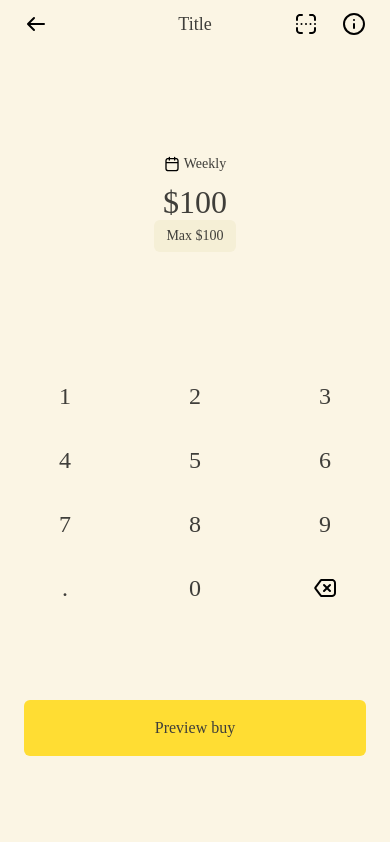
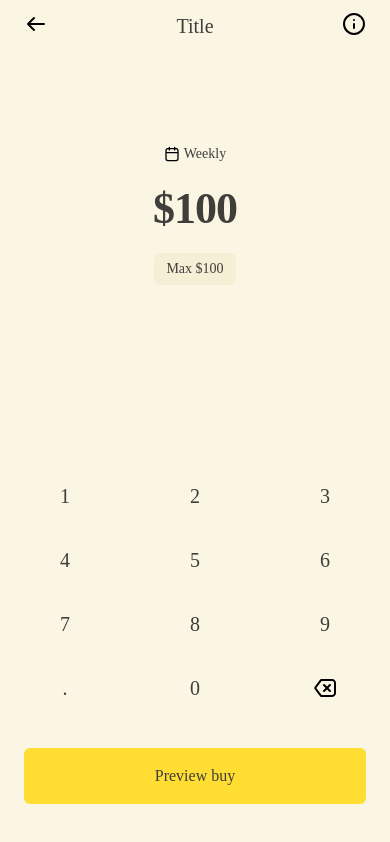
Before and after one commit to yeroar/block-pilot, a React Native app: screen / in a window 390 px wide. Built offline with nearby package versions, Linux system fonts and the light colour scheme.

Commit message:
styles polishing

```diff
--- a/cc-components/CurrencyInput/BottomContext.tsx
+++ b/cc-components/CurrencyInput/BottomContext.tsx
@@ -10,6 +10,7 @@ import {
   BorderRadiusBr1,
   SpacingM3,
   SpacingM8,
+  ObjectAccentBoldDefault,
 } from "../../generated-tokens/tokens";
 
 interface BottomContextProps {
--- a/cc-components/CurrencyInput/CurrencyInput.tsx
+++ b/cc-components/CurrencyInput/CurrencyInput.tsx
@@ -1,7 +1,7 @@
 import React from "react";
 import { View, StyleSheet } from "react-native";
 import { FoldText } from "../Primitives/FoldText";
-import { SpacingM12 } from "../../generated-tokens/tokens";
+import { SpacingM12, SpacingM4 } from "../../generated-tokens/tokens";
 
 interface CurrencyInputProps {
   amount?: string;
@@ -17,7 +17,7 @@ const CurrencyInput: React.FC<CurrencyInputProps> = ({
   return (
     <View style={styles.container}>
       {topSlot}
-      <FoldText type="header-xl-v2" style={styles.amount}>
+      <FoldText type="currency-input" style={styles.amount}>
         {amount}
       </FoldText>
       {bottomSlot}
@@ -28,6 +28,9 @@ const CurrencyInput: React.FC<CurrencyInputProps> = ({
 const styles = StyleSheet.create({
   container: {
     flexDirection: "column",
+    flexGrow: 1,
+    alignSelf: "stretch",
+    gap: SpacingM4,
     alignItems: "center",
     padding: SpacingM12,
     borderRadius: 8,
--- a/cc-components/FoldPageViewHeader/FoldPageViewHeader.tsx
+++ b/cc-components/FoldPageViewHeader/FoldPageViewHeader.tsx
@@ -1,8 +1,8 @@
-import React from 'react';
-import { View, StyleSheet, Dimensions } from 'react-native';
-import { useSafeAreaInsets } from 'react-native-safe-area-context';
-import { FoldText } from '../Primitives/FoldText';
-import FoldPressable from '../Primitives/FoldPressable';
+import React from "react";
+import { View, StyleSheet, Dimensions } from "react-native";
+import { useSafeAreaInsets } from "react-native-safe-area-context";
+import { FoldText } from "../Primitives/FoldText";
+import FoldPressable from "../Primitives/FoldPressable";
 import {
   ObjectPrimaryBoldDefault,
   ObjectPrimaryBoldPressed,
@@ -11,9 +11,9 @@ import {
   ObjectDisabledDisabled,
   FacePrimary,
   FaceDisabled,
-} from '../../generated-tokens/tokens';
-import StackControl from './StackControl';
-import { XCloseIcon } from '../assets/BlueSkyIcons/XCloseIcon';
+} from "../../generated-tokens/tokens";
+import StackControl from "./StackControl";
+import { XCloseIcon } from "../assets/BlueSkyIcons/XCloseIcon";
 
 const TOKENS = {
   colors: {
@@ -28,18 +28,18 @@ const TOKENS = {
 };
 
 type FoldPageViewHeaderProps = {
-  title?: string
-  subTitle?: string
-  leftIcon?: string
-  rightIcon?: string
-  onLeftPress?: () => void
-  onRightPress?: () => void
-  leftComponent?: React.ReactNode
-  rightComponent?: React.ReactNode
-  backgroundColor?: string
-  rightIconColor?: string
-  titleColor?: string
-}
+  title?: string;
+  subTitle?: string;
+  leftIcon?: string;
+  rightIcon?: string;
+  onLeftPress?: () => void;
+  onRightPress?: () => void;
+  leftComponent?: React.ReactNode;
+  rightComponent?: React.ReactNode;
+  backgroundColor?: string;
+  rightIconColor?: string;
+  titleColor?: string;
+};
 
 const HEADER_HEIGHT = 48;
 const SIDE_WIDTH = 88;
@@ -55,21 +55,21 @@ const FoldPageViewHeader = ({
   rightComponent,
   backgroundColor,
   rightIconColor,
-  titleColor
+  titleColor,
 }: FoldPageViewHeaderProps) => {
   const insets = useSafeAreaInsets();
   const headerTextColor = titleColor || TOKENS.colors.textPrimary;
 
   // Center max width = screen - 176 (88 per side)
-  const centerMaxWidth = Dimensions.get('window').width - 176;
+  const centerMaxWidth = Dimensions.get("window").width - 176;
 
-  const iconStyles = { margin: 12};
+  const iconStyles = { margin: 12 };
 
   return (
     <View
       style={{
-        width: '100%',
-        backgroundColor: backgroundColor || 'transparent',
+        width: "100%",
+        backgroundColor: backgroundColor || "transparent",
         height: HEADER_HEIGHT + insets.top,
         paddingTop: insets.top,
       }}
@@ -97,10 +97,14 @@ const FoldPageViewHeader = ({
         {/* Center (flex:1, capped to screen - 176) */}
         <View style={[styles.center, { maxWidth: centerMaxWidth }]}>
           <FoldText
-            type="header-sm-v2"
-            style={{ textAlign: 'center', color: headerTextColor }}
+            type="header-md-v2"
+            style={{
+              textAlign: "center",
+              paddingTop: 4,
+              color: headerTextColor,
+            }}
           >
-            {title || 'Default Title'}
+            {title || "Default Title"}
           </FoldText>
         </View>
 
@@ -130,32 +134,32 @@ const FoldPageViewHeader = ({
       </View>
     </View>
   );
-}
+};
 
-export default FoldPageViewHeader
+export default FoldPageViewHeader;
 
 const styles = StyleSheet.create({
   row: {
     height: HEADER_HEIGHT,
-    flexDirection: 'row',
-    alignItems: 'center',
+    flexDirection: "row",
+    alignItems: "center",
   },
   leftSide: {
     width: SIDE_WIDTH,
-    height: '100%',
-    justifyContent: 'center',
-    alignItems: 'flex-start',
+    height: "100%",
+    justifyContent: "center",
+    alignItems: "flex-start",
   },
   center: {
     flex: 1,
-    height: '100%',
-    justifyContent: 'center',
-    alignItems: 'center',
+    height: "100%",
+    justifyContent: "center",
+    alignItems: "center",
   },
   rightSide: {
     width: SIDE_WIDTH,
-    height: '100%',
-    justifyContent: 'center',
-    alignItems: 'flex-end',
+    height: "100%",
+    justifyContent: "center",
+    alignItems: "flex-end",
   },
 });
--- a/cc-components/KeyboardButton/KeyboardButton.tsx
+++ b/cc-components/KeyboardButton/KeyboardButton.tsx
@@ -2,8 +2,13 @@ import React, { ReactNode } from "react";
 import { StyleSheet, ViewStyle, StyleProp } from "react-native";
 import FoldPressable from "../Primitives/FoldPressable";
 import { FoldText } from "../Primitives/FoldText";
-import { FacePrimary, FaceDisabled, LayerBackground, SpacingM16, ObjectAccentBoldDefault } from "../../generated-tokens/tokens";
-
+import {
+  FacePrimary,
+  FaceDisabled,
+  LayerBackground,
+  SpacingM16,
+  ObjectAccentBoldDefault,
+} from "../../generated-tokens/tokens";
 
 export type KeyboardButtonProps = {
   variant: "iconOnly" | "textOnly";
@@ -36,11 +41,17 @@ export default function KeyboardButton({
   };
 
   return (
-    <FoldPressable onPress={disabled ? undefined : onPress} style={buttonStyles}>
+    <FoldPressable
+      onPress={disabled ? undefined : onPress}
+      style={buttonStyles}
+    >
       {isIconOnly ? (
         renderIcon()
       ) : (
-        <FoldText type="header-lg-v2" style={{ color: disabled ? FaceDisabled : FacePrimary }}>
+        <FoldText
+          type="header-md-v2"
+          style={{ color: disabled ? FaceDisabled : FacePrimary }}
+        >
           {label}
         </FoldText>
       )}
--- a/cc-components/PMTile/PMTile.tsx
+++ b/cc-components/PMTile/PMTile.tsx
@@ -1,5 +1,5 @@
 import React from "react";
-import { View, StyleSheet, ViewStyle, Text } from "react-native";
+import { View, StyleSheet, ViewStyle } from "react-native";
 import FoldPressable from "../Primitives/FoldPressable";
 import { FoldText } from "../Primitives/FoldText";
 import {
--- a/cc-components/Primitives/FoldText.tsx
+++ b/cc-components/Primitives/FoldText.tsx
@@ -1,5 +1,5 @@
-import React from 'react';
-import { Text, TextStyle, StyleProp, TextProps } from 'react-native'
+import React from "react";
+import { Text, TextStyle, StyleProp, TextProps } from "react-native";
 import {
   MobileTitle01,
   MobileTitle02,
@@ -15,55 +15,69 @@ import {
   MobileTitle05,
   MobileBody03,
   MobileButton02,
-} from '../../generated-tokens/tokens';
+  // add token style
+  CurrencyInput as TokenCurrencyInput,
+} from "../../generated-tokens/tokens";
 
 export const groupedTypes = {
   Headings: [
     // --- Headings v2 ---
-    'header-xl-v2',
-    'header-lg-v2',
-    'header-md-v2',
-    'header-sm-v2',
-    'header-xs-v2',
+    "header-xl-v2",
+    "header-lg-v2",
+    "header-md-v2",
+    "header-sm-v2",
+    "header-xs-v2",
   ],
   Body: [
     // --- Body v2 ---
-    'body-lg-v2',
-    'body-lg-bold-v2',
-    'body-md-v2',
-    'body-md-bold-v2',
-    'body-sm-v2',
-    'body-sm-bold-v2'
+    "body-lg-v2",
+    "body-lg-bold-v2",
+    "body-md-v2",
+    "body-md-bold-v2",
+    "body-sm-v2",
+    "body-sm-bold-v2",
   ],
   Balance: [
     // --- Balance v2 ---
-    'balance-lg-v2',
-    'balance-md-v2',
-    'balance-sm-v2'
+    "balance-lg-v2",
+    "balance-md-v2",
+    "balance-sm-v2",
   ],
   Button: [
     // --- Button v2 ---
-    'button-lrg-v2',
-    'button-sm-v2'
-  ]
-} as const
+    "button-lrg-v2",
+    "button-sm-v2",
+  ],
+  // new semantic type
+  Input: ["currency-input"],
+} as const;
 
-type FoldTextType = (typeof groupedTypes)[keyof typeof groupedTypes][number]
+type FoldTextType = (typeof groupedTypes)[keyof typeof groupedTypes][number];
 
 // Define the props for the FoldText component
 interface FoldTextProps extends TextProps {
-  type: FoldTextType // Specifies the text style type
-  children: React.ReactNode // The content to render inside the text component
-  style?: StyleProp<TextStyle> // Additional styles to apply
+  type: FoldTextType; // Specifies the text style type
+  children: React.ReactNode; // The content to render inside the text component
+  style?: StyleProp<TextStyle>; // Additional styles to apply
 }
 
 // Define the styles for each text type
 // Helper to convert string numeric properties to numbers
 function normalizeTextStyle(style: any): TextStyle {
-  const numericKeys = ['fontSize', 'lineHeight', 'letterSpacing', 'paragraphSpacing', 'paragraphIndent'];
+  const numericKeys = [
+    "fontSize",
+    "lineHeight",
+    "letterSpacing",
+    "paragraphSpacing",
+    "paragraphIndent",
+  ];
   const normalized: any = { ...style };
-  numericKeys.forEach(key => {
-    if (normalized[key] !== undefined && typeof normalized[key] === 'string' && !isNaN(Number(normalized[key]))) {
+  numericKeys.forEach((key) => {
+    if (
+      normalized[key] !== undefined &&
+      typeof normalized[key] === "string" &&
+      !isNaN(Number(normalized[key]))
+    ) {
       normalized[key] = Number(normalized[key]);
     }
   });
@@ -72,44 +86,52 @@ function normalizeTextStyle(style: any): TextStyle {
 
 export const typeStyles: Record<FoldTextType, TextStyle> = {
   // --- Headings v2 ---
-  'header-xl-v2': normalizeTextStyle(MobileTitle01),
-  'header-lg-v2': normalizeTextStyle(MobileTitle02),
-  'header-md-v2': normalizeTextStyle(MobileTitle03),
-  'header-sm-v2': normalizeTextStyle(MobileTitle04),
-  'header-xs-v2': normalizeTextStyle(MobileTitle05),
+  "header-xl-v2": normalizeTextStyle(MobileTitle01),
+  "header-lg-v2": normalizeTextStyle(MobileTitle02),
+  "header-md-v2": normalizeTextStyle(MobileTitle03),
+  "header-sm-v2": normalizeTextStyle(MobileTitle04),
+  "header-xs-v2": normalizeTextStyle(MobileTitle05),
   // --- Body v2 ---
-  'body-lg-v2': normalizeTextStyle(MobileBody01),
-  'body-lg-bold-v2': normalizeTextStyle(MobileTitle05), // change to BOLD
-  'body-md-v2': normalizeTextStyle(MobileBody02),
-  'body-md-bold-v2': normalizeTextStyle(MobileTitle05), // change to BOLD
-  'body-sm-v2': normalizeTextStyle(MobileBody03),
-  'body-sm-bold-v2': normalizeTextStyle(MobileTitle05), // change to BOLD
+  "body-lg-v2": normalizeTextStyle(MobileBody01),
+  "body-lg-bold-v2": normalizeTextStyle(MobileTitle05), // change to BOLD
+  "body-md-v2": normalizeTextStyle(MobileBody02),
+  "body-md-bold-v2": normalizeTextStyle(MobileTitle05), // change to BOLD
+  "body-sm-v2": normalizeTextStyle(MobileBody03),
+  "body-sm-bold-v2": normalizeTextStyle(MobileTitle05), // change to BOLD
 
   // --- Balance v2 ---
-  'balance-lg-v2': normalizeTextStyle(MobileBalance01),
-  'balance-md-v2': normalizeTextStyle(MobileBalance02),
-  'balance-sm-v2': normalizeTextStyle(MobileBalance03),
+  "balance-lg-v2": normalizeTextStyle(MobileBalance01),
+  "balance-md-v2": normalizeTextStyle(MobileBalance02),
+  "balance-sm-v2": normalizeTextStyle(MobileBalance03),
 
   // --- Button v2 ---
-  'button-lrg-v2': normalizeTextStyle(MobileButton01),
-  'button-sm-v2': normalizeTextStyle(MobileButton02)
-}
+  "button-lrg-v2": normalizeTextStyle(MobileButton01),
+  "button-sm-v2": normalizeTextStyle(MobileButton02),
+
+  // --- Input / Currency ---
+  "currency-input": normalizeTextStyle(TokenCurrencyInput),
+};
 
 // FoldText component to render styled text based on the provided type
-export const FoldText = ({ type = 'body-md-v2', style, children, ...rest }: FoldTextProps) => {
+export const FoldText = ({
+  type = "body-md-v2",
+  style,
+  children,
+  ...rest
+}: FoldTextProps) => {
   // Combine the predefined type styles with additional styles and default text color
   const stylesCombined = [
     typeStyles[type], // Predefined style for the given type
     {
-      color: FacePrimary // Default text color
+      color: FacePrimary, // Default text color
     },
-    style as TextStyle // Additional styles passed via props
-  ]
+    style as TextStyle, // Additional styles passed via props
+  ];
 
   return (
     // Render the Text component with the combined styles and other props
     <Text style={stylesCombined} {...rest}>
       {children}
     </Text>
-  )
-}
+  );
+};
--- a/screens/TransferScreen.tsx
+++ b/screens/TransferScreen.tsx
@@ -20,8 +20,8 @@ import { CalendarIcon } from "../cc-components/assets/BlueSkyIcons/CalendarIcon"
 import {
   LayerBackground,
   SpacingM4,
-  SpacingM6,
   SpacingM12,
+  SpacingM3,
 } from "../generated-tokens/tokens";
 
 const TransferScreen: React.FC = () => {
@@ -33,11 +33,7 @@ const TransferScreen: React.FC = () => {
           <StackControl variant="left" leadingSlot={<ArrowNarrowLeftIcon />} />
         }
         rightComponent={
-          <StackControl
-            variant="right"
-            leadingSlot={<ScanIcon />}
-            trailingSlot={<InfoCircleIcon />}
-          />
+          <StackControl variant="right" trailingSlot={<InfoCircleIcon />} />
         }
       />
 
@@ -78,13 +74,12 @@ const styles = StyleSheet.create({
   },
   body: {
     flex: 1,
-    justifyContent: "space-between",
+    gap: SpacingM3, // 24
     paddingTop: SpacingM12, // 48 under header
-    paddingBottom: SpacingM12, // 48 above ActionBar baseline
   },
   amountSection: {
+    flex: 1,
     alignItems: "center",
-    gap: SpacingM6, // 24 between top/bottom contexts internally
   },
 });
 
```
Also changed, not shown: cc-components/CurrencyInput/TopContext.tsx (+10 -6 lines), cc-components/Keyboard/CustomKeyboard.tsx (+7 -3 lines), generated-tokens/tokens.js (+21 -14 lines), 3 other files (tests, documents, lock files or other folders).
